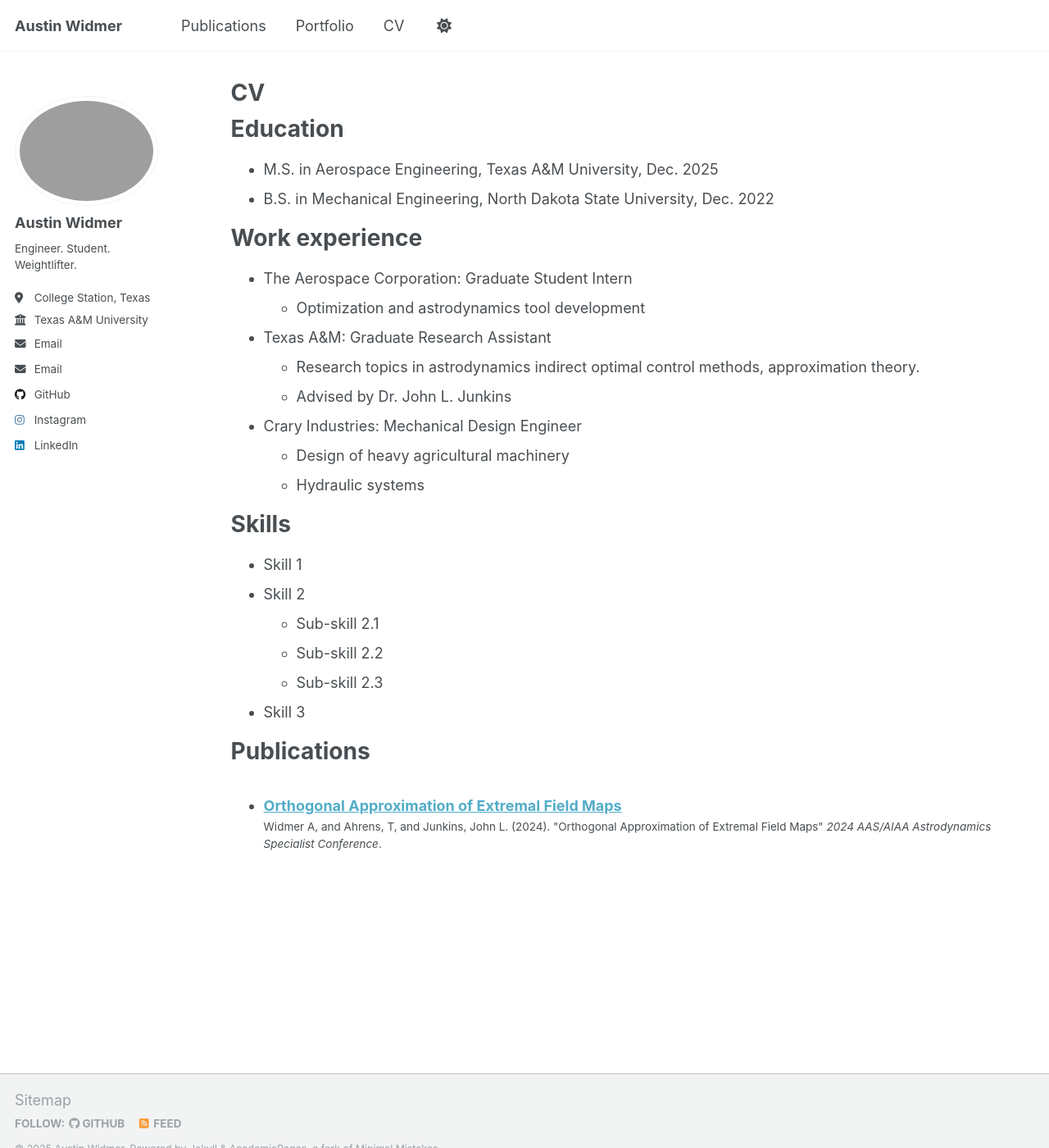
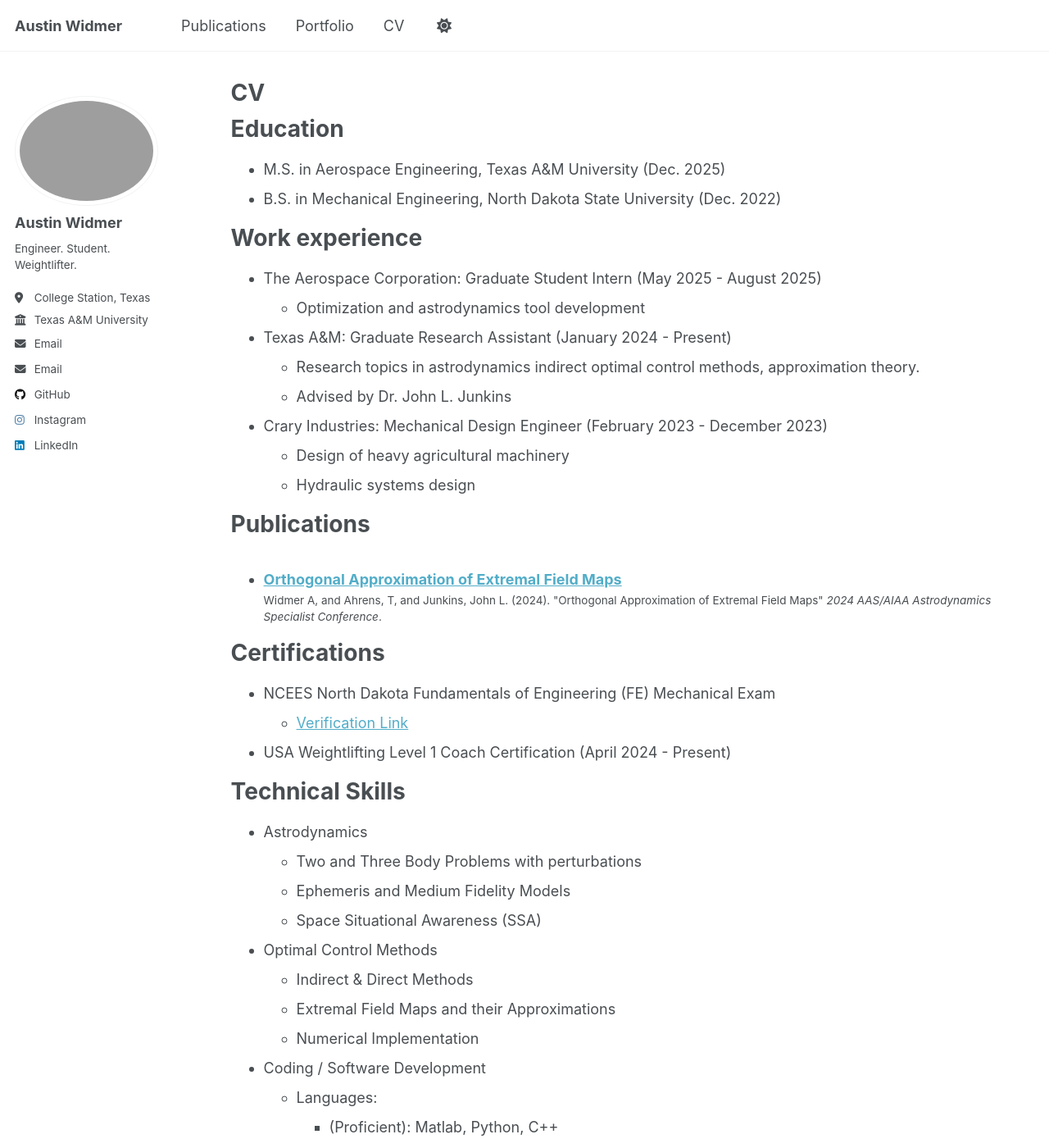
Before and after one commit to austinwidmer/austinwidmer.github.io, a Jekyll site: the page built from _pages/cv.md, in a window 1280 px wide and 1400 px high. Shown: the whole window at 82% size. Built offline with Jekyll 4.4.1, drawn with Linux system fonts in a browser that asks for light colours; some of the changed text lies outside the part shown.

Commit message:
Updated the CV and other things

```diff
--- a/_includes/author-profile.html
+++ b/_includes/author-profile.html
@@ -34,10 +34,10 @@
         <li><a href="{{ author.uri }}"><i class="fas fa-fw fa-link icon-pad-right" aria-hidden="true"></i>{{ site.data.ui-text[site.locale].website_label | default: "Website" }}</a></li>
       {% endif %}
       {% if author.email %}
-        <li><a href="mailto:{{ author.email }}"><i class="fas fa-fw fa-envelope icon-pad-right" aria-hidden="true"></i>{{ site.data.ui-text[site.locale].email_label | default: "Email" }}</a></li>
+        <li><a href="mailto:{{ author.email }}"><i class="fas fa-fw fa-envelope icon-pad-right" aria-hidden="true"></i>{{ site.data.ui-text[site.locale].email_label | default: "University Email" }}</a></li>
       {% endif %}
       {% if author.email2 %}
-        <li><a href="mailto:{{ author.email2 }}"><i class="fas fa-fw fa-envelope icon-pad-right" aria-hidden="true"></i>{{ site.data.ui-text[site.locale].email_label | default: "Email" }}</a></li>
+        <li><a href="mailto:{{ author.email2 }}"><i class="fas fa-fw fa-envelope icon-pad-right" aria-hidden="true"></i>{{ site.data.ui-text[site.locale].email_label | default: "Personal Email" }}</a></li>
       {% endif %}
 
       <!-- Font Awesome and Academicons icons / Academic websites -->
--- a/_pages/cv.md
+++ b/_pages/cv.md
@@ -11,36 +11,60 @@ redirect_from:
 
 Education
 ======
-* M.S. in Aerospace Engineering, Texas A&M University, Dec. 2025
-* B.S. in Mechanical Engineering, North Dakota State University, Dec. 2022
+* M.S. in Aerospace Engineering, Texas A&M University (Dec. 2025)
+* B.S. in Mechanical Engineering, North Dakota State University (Dec. 2022)
 
 Work experience
 ======
-* The Aerospace Corporation: Graduate Student Intern
+* The Aerospace Corporation: Graduate Student Intern (May 2025 - August 2025)
   * Optimization and astrodynamics tool development
 
-* Texas A&M: Graduate Research Assistant
+* Texas A&M: Graduate Research Assistant (January 2024 - Present)
   * Research topics in astrodynamics indirect optimal control methods, approximation theory.
   * Advised by Dr. John L. Junkins
 
-* Crary Industries: Mechanical Design Engineer
+* Crary Industries: Mechanical Design Engineer (February 2023 - December 2023)
   * Design of heavy agricultural machinery
-  * Hydraulic systems
-
-Skills
-======
-* Skill 1
-* Skill 2
-  * Sub-skill 2.1
-  * Sub-skill 2.2
-  * Sub-skill 2.3
-* Skill 3
+  * Hydraulic systems design
 
 Publications
 ======
   <ul>{% for post in site.publications reversed %}
     {% include archive-single-cv.html %}
   {% endfor %}</ul>
+
+Certifications
+======
+* NCEES North Dakota Fundamentals of Engineering (FE) Mechanical Exam
+  * [Verification Link](https://account.ncees.org/rn/2332254-1612676-2445139)
+
+* USA Weightlifting Level 1 Coach Certification (April 2024 - Present)
+
+Technical Skills
+======
+* Astrodynamics
+  * Two and Three Body Problems with perturbations
+  * Ephemeris and Medium Fidelity Models
+  * Space Situational Awareness (SSA)
+
+* Optimal Control Methods
+  * Indirect & Direct Methods
+  * Extremal Field Maps and their Approximations
+  * Numerical Implementation
+
+* Coding / Software Development
+  * Languages:
+    * (Proficient): Matlab, Python, C++
+    * (Some Experience): Html, CSS, Java, Visual Basic, MS Office Macros
+
+* Mechanical Design
+  * Computer Aided Design (CAD):
+    * CREO Parametric, Autodesk Inventor, Solidworks
+  * Finite Element Analysis (Materials)
+  * Design for Manufacturing Experience
+  * Additive Manufacturing (3D Printing)
+  * Carpentry, Machining, Welding Experience
+
 
 <!-- Talks
 ======
--- a/_pages/portfolio.html
+++ b/_pages/portfolio.html
@@ -7,7 +7,7 @@ author_profile: true
 
 {% include base_path %}
 
-
+Portfolio Items Coming Soon
 {% for post in site.portfolio %}
   {% include archive-single.html %}
 {% endfor %}
```
